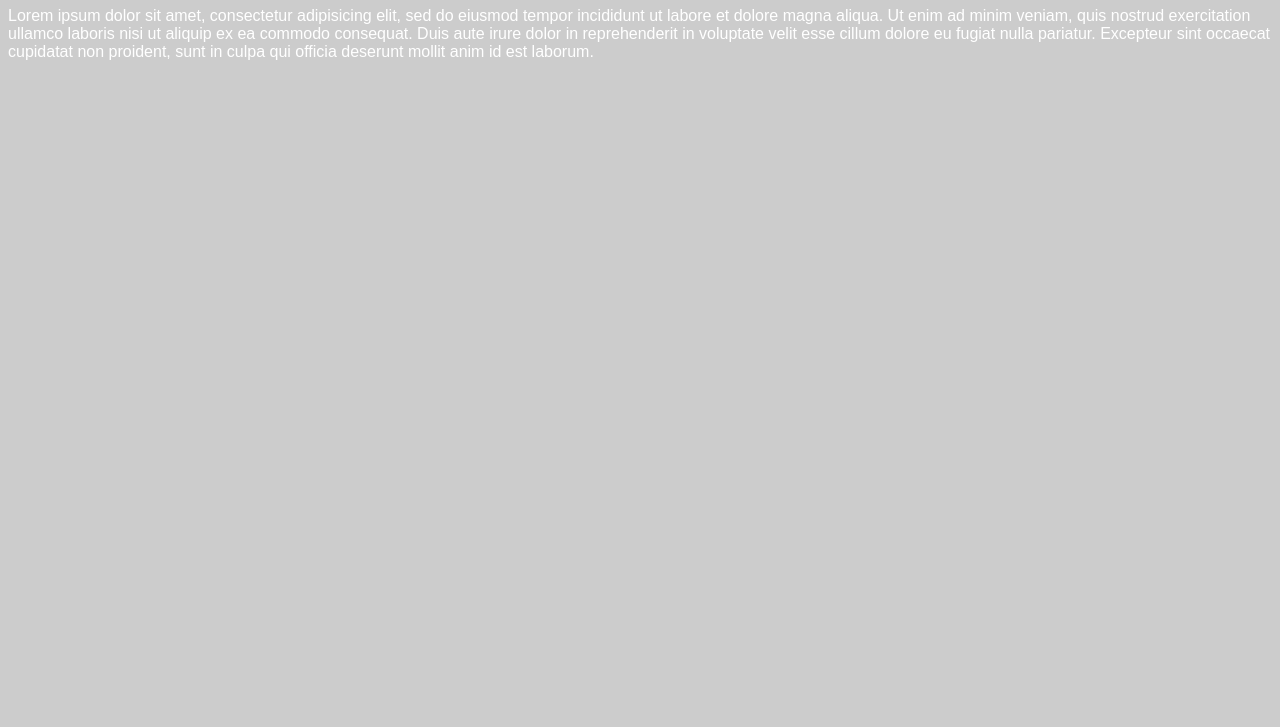
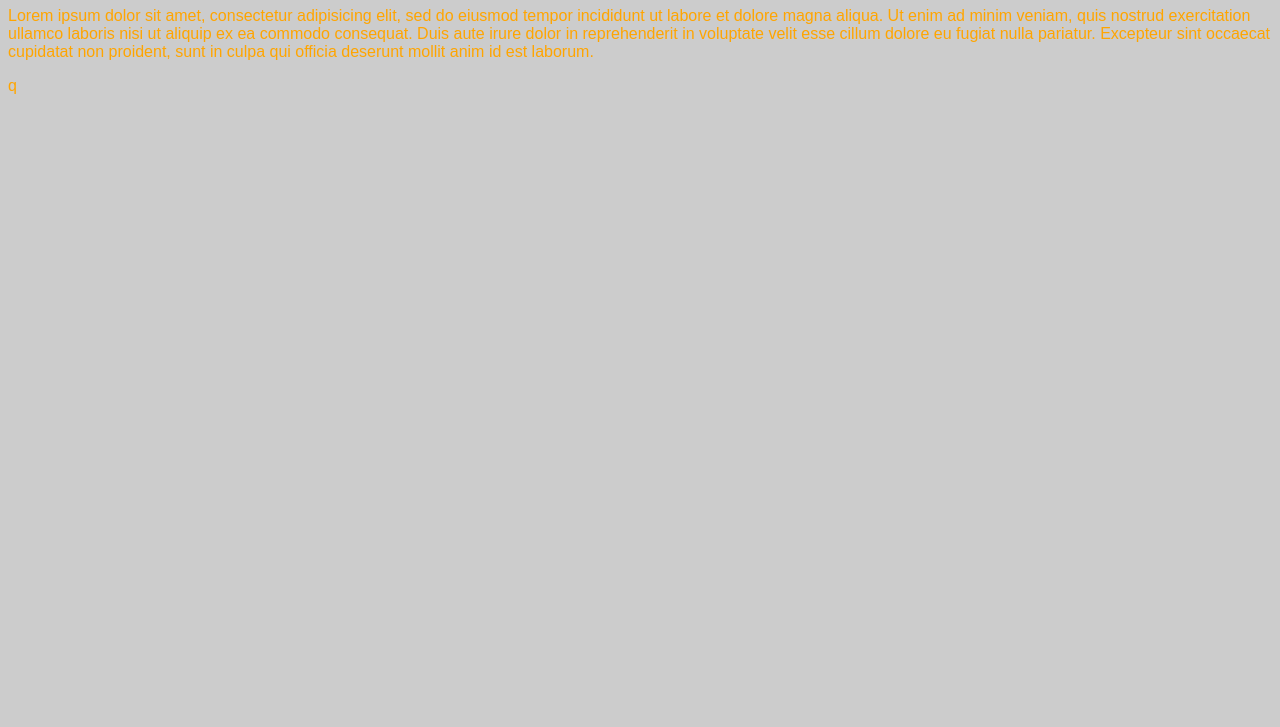
Before and after one commit to gnehrbas/gnehrbas.github.io, a plain HTML site: page unit_1/index.html in a window 1280 px wide. Shown: the part 73-800 px from the top of the page. Drawn offline with Linux system fonts and the light colour scheme.

Commit message:
Syncing my new repo

```diff
--- a/unit_1/css/style.css
+++ b/unit_1/css/style.css
@@ -1,4 +1,4 @@
 body {
-	color: white; background-color: #cccccc;
+	color: orange; background-color: #cccccc;
 	font-family: Arial, sans-serif;
 }
--- a/unit_1/index.html
+++ b/unit_1/index.html
@@ -14,3 +14,5 @@
 		proident, sunt in culpa qui officia deserunt mollit anim id est laborum.</p>
 	</body>
 </html>
+
+q
```
Also changed, not shown: 2 other files.
